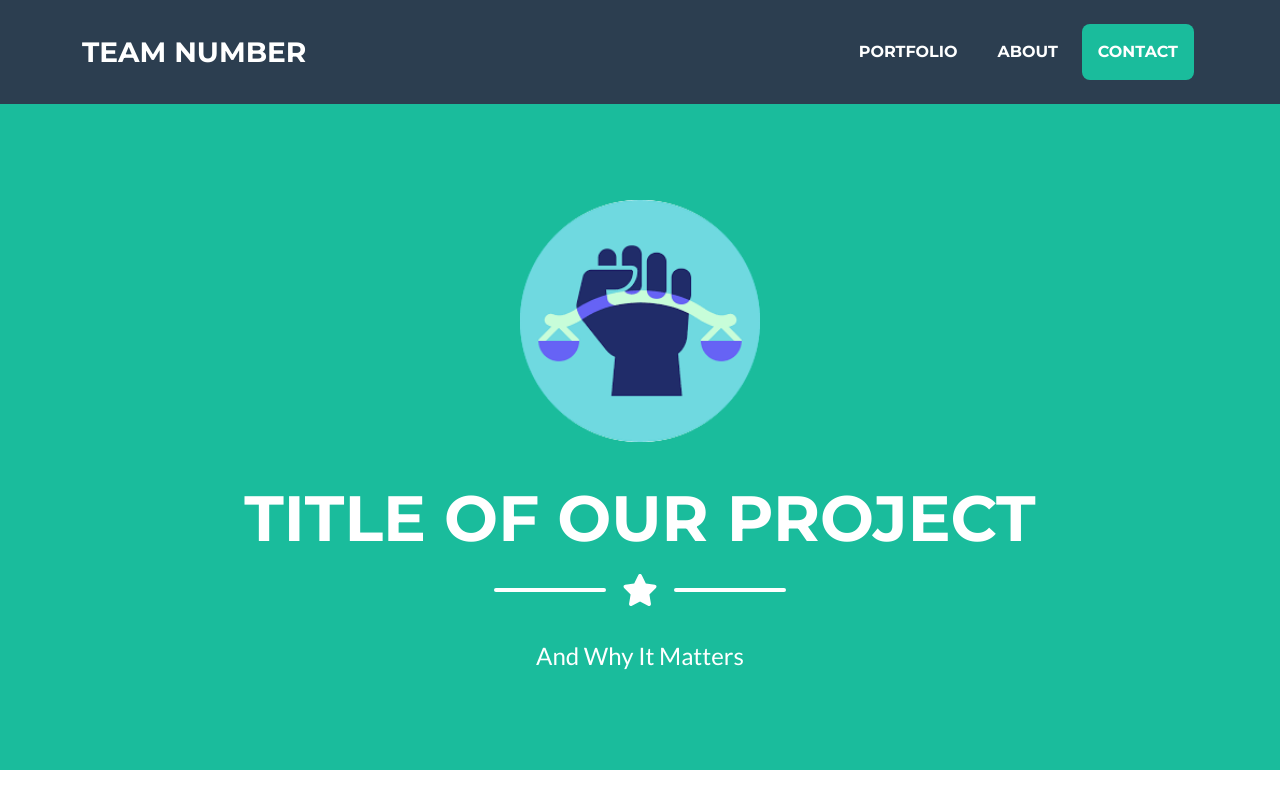
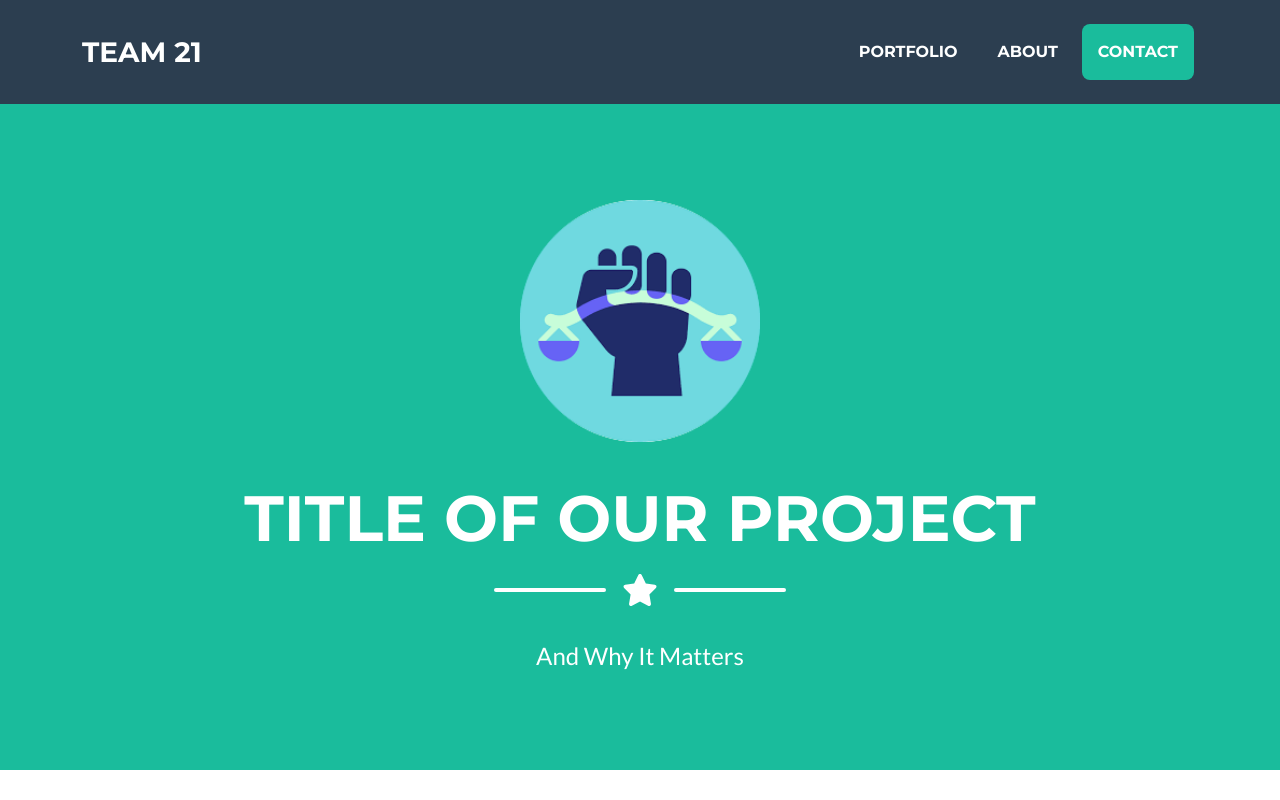
Before and after one commit to DTMason/upgraded-spoon, a plain HTML site: page index.html in a window 1280 px wide. Shown: the top 800 px of the page. Drawn offline with nearby package versions, Linux system fonts and the light colour scheme.

Commit message:
Update index.html

```diff
--- a/index.html
+++ b/index.html
@@ -5,7 +5,7 @@
         <meta name="viewport" content="width=device-width, initial-scale=1, shrink-to-fit=no" />
         <meta name="description" content="" />
         <meta name="author" content="" />
-        <title>ISS 210-0.. Final</title>
+        <title>ISS 210-001-T21 Final</title>
         <!-- Favicon-->
         <link rel="icon" type="image/x-icon" href="assets/favicon.ico" />
         <!-- Font Awesome icons (free version)-->
@@ -20,7 +20,7 @@
         <!-- Navigation-->
         <nav class="navbar navbar-expand-lg bg-secondary text-uppercase fixed-top" id="mainNav">
             <div class="container">
-                <a class="navbar-brand" href="#page-top">Team Number</a>
+                <a class="navbar-brand" href="#page-top">Team 21</a>
                 <button class="navbar-toggler text-uppercase font-weight-bold bg-primary text-white rounded" type="button" data-bs-toggle="collapse" data-bs-target="#navbarResponsive" aria-controls="navbarResponsive" aria-expanded="false" aria-label="Toggle navigation">
                     Menu
                     <i class="fas fa-bars"></i>
```
